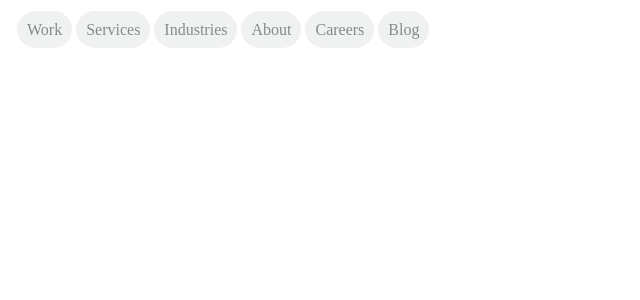
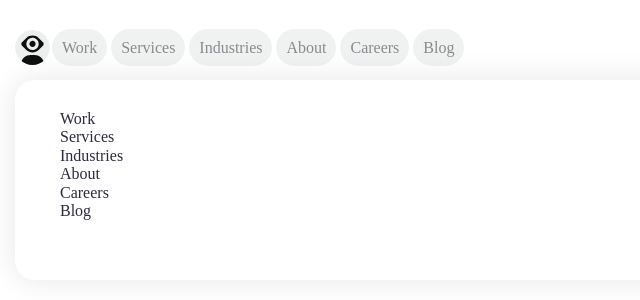
Before and after one commit to kendalbessette/bh-redesign-header, a Next.js app: page / in a window 1280 px wide. Shown: the top 300 px of the page, without its empty margins (0-640 px from the left). Built offline with nearby package versions, Linux system fonts and the light colour scheme.

Commit message:
feature: added submenu items

```diff
--- a/src/components/navbar/index.tsx
+++ b/src/components/navbar/index.tsx
@@ -1,69 +1,107 @@
-import React from 'react';
+import React, {useState} from 'react';
 import {useRouter} from 'next/router';
-import { NavBarElement } from './navbarItem';
-
-
-import {
-  NavContainer,
-} from './style';
-
+import {NavBarElement} from './navbarItem';
+import {NavContainer} from './style';
+import {SubMenu} from './submenu';
 
 //placeholder route values
 const routes = [
   {
-    path: '/work',
+    path: 'work',
     title: 'Work',
-    external: false,
+    submenuTitle: 'Development',
+    subcategories: {
+      title: 'App Development',
+      path: '/services/enterprise-app-development',
+    },
   },
   {
     path: '/services',
     title: 'Services',
-    external: false,
-    subMenu: {
-      title: 'Development',
-      categories: {
-        title: 'React',
-        path: '/services/development'
-      }
-    }
+    submenuTitle: 'Development',
+    subcategories: {
+      title: 'App Development',
+      path: '/services/enterprise-app-development',
+    },
   },
   {
     path: '/industries',
     title: 'Industries',
-    external: false,
+    submenuTitle: 'Development',
+    subcategories: {
+      title: 'App Development',
+      path: '/services/enterprise-app-development',
+    },
   },
   {
     path: '/about',
     title: 'About',
-    external: false,
+    submenuTitle: 'Development',
+    subcategories: {
+      title: 'App Development',
+      path: '/services/enterprise-app-development',
+    },
   },
   {
     path: '/careers',
     title: 'Careers',
-    external: false,
+    submenuTitle: 'Development',
+    subcategories: {
+      title: 'App Development',
+      path: '/services/enterprise-app-development',
+    },
   },
   {
     path: '/blog',
     title: 'Blog',
-    external: false,
+    submenuTitle: 'Development',
+    subcategories: {
+      title: 'App Development',
+      path: '/services/enterprise-app-development',
+    },
   },
 ];
 
 export const Navbar = () => {
-  const { pathname } = useRouter();
+  const {pathname} = useRouter();
+  const [show, setShow] = useState(false);
+
+  function handleMenuClick() {
+    setShow(!show);
+  }
 
   return (
+    <div>
       <NavContainer>
+      <svg width="35" height="35" viewBox="0 0 35 35" fill="none" xmlns="http://www.w3.org/2000/svg">
+<g clip-path="url(#clip0_73_965)">
+<path d="M0 17.5C0 7.83502 7.83502 0 17.5 0C27.165 0 35 7.83502 35 17.5C35 27.165 27.165 35 17.5 35C7.83502 35 0 27.165 0 17.5Z" fill="#F0F1F1"/>
+<path d="M0 17.5C0 7.83502 7.83502 0 17.5 0C27.165 0 35 7.83502 35 17.5C35 27.165 27.165 35 17.5 35C7.83502 35 0 27.165 0 17.5Z" fill="#E3E5E7" fill-opacity="0.25"/>
+<path d="M27.9659 12.1937L23.6067 7.8864C22.8049 7.09327 21.8528 6.46409 20.805 6.03483C19.7571 5.60556 18.6339 5.38461 17.4996 5.38461C16.3653 5.38461 15.2422 5.60556 14.1943 6.03483C13.1464 6.46409 12.1944 7.09327 11.3925 7.8864L7.03334 12.1937C6.80398 12.4203 6.62204 12.6893 6.4979 12.9855C6.37377 13.2816 6.30988 13.599 6.30988 13.9196C6.30988 14.2401 6.37377 14.5575 6.4979 14.8536C6.62204 15.1498 6.80398 15.4188 7.03334 15.6454L11.3925 19.961C12.1944 20.7542 13.1464 21.3833 14.1943 21.8126C15.2422 22.2419 16.3653 22.4628 17.4996 22.4628C18.6339 22.4628 19.7571 22.2419 20.805 21.8126C21.8528 21.3833 22.8049 20.7542 23.6067 19.961L27.9659 15.6516C28.1967 15.4252 28.3799 15.1559 28.5049 14.8591C28.6299 14.5624 28.6943 14.2441 28.6943 13.9227C28.6943 13.6012 28.6299 13.283 28.5049 12.9862C28.3799 12.6895 28.1967 12.4201 27.9659 12.1937ZM17.4996 20.0172C16.2794 20.0177 15.0865 19.6603 14.0718 18.9903C13.0571 18.3204 12.2661 17.3679 11.7991 16.2535C11.332 15.1391 11.2098 13.9128 11.4479 12.7297C11.686 11.5466 12.2737 10.4599 13.1367 9.6071C13.9997 8.75428 15.0991 8.17366 16.296 7.93868C17.4928 7.7037 18.7333 7.82492 19.8604 8.28702C20.9875 8.74912 21.9507 9.53132 22.6281 10.5347C23.3054 11.538 23.6665 12.7174 23.6657 13.9237C23.6646 15.5398 23.0145 17.0894 21.8583 18.232C20.7021 19.3746 19.1344 20.0167 17.4996 20.0172Z" fill="#0F0F10"/>
+<path d="M17.4997 10.8718C16.8902 10.8722 16.2945 11.0512 15.7879 11.3862C15.2813 11.7211 14.8865 12.197 14.6533 12.7537C14.4202 13.3104 14.3592 13.923 14.478 14.5139C14.5969 15.1049 14.8902 15.6478 15.3211 16.074C15.7519 16.5002 16.3009 16.7906 16.8986 16.9085C17.4963 17.0264 18.1159 16.9665 18.6792 16.7364C19.2425 16.5063 19.7242 16.1163 20.0634 15.6157C20.4026 15.1151 20.584 14.5263 20.5849 13.9238C20.5854 13.523 20.506 13.1261 20.3512 12.7557C20.1964 12.3853 19.9692 12.0487 19.6826 11.7652C19.3961 11.4817 19.0558 11.2569 18.6812 11.1036C18.3066 10.9503 17.9051 10.8715 17.4997 10.8718Z" fill="#0F0F10"/>
+<path d="M7.34502 59.4244C7.30371 59.1734 7.18449 58.9413 7.00387 58.7603L4.14407 55.9352C3.58734 55.3869 3.17114 54.7151 2.93012 53.9757C2.6891 53.2362 2.63022 52.4506 2.75839 51.6841L5.91723 33.0455C6.30124 30.7676 7.49052 28.6984 9.27334 27.2062C11.0562 25.7141 13.3168 24.8958 15.6528 24.8972H19.3591C21.695 24.8962 23.9554 25.7146 25.7381 27.2067C27.5209 28.6988 28.7103 30.7678 29.0947 33.0455L32.2409 51.6841C32.3696 52.4499 32.3118 53.235 32.0723 53.9743C31.8328 54.7136 31.4184 55.3858 30.8636 55.9352L28.0038 58.7603C27.822 58.941 27.7013 59.173 27.6585 59.4244L22.7854 88.3056H21.2018C20.878 88.3059 20.5572 88.2431 20.2579 88.1209C19.9586 87.9986 19.6866 87.8193 19.4575 87.5931C19.2283 87.3669 19.0464 87.0983 18.9222 86.8026C18.798 86.507 18.734 86.19 18.7337 85.8699V65.1369C18.7337 64.8134 18.6037 64.5031 18.3722 64.2743C18.1408 64.0455 17.8269 63.917 17.4996 63.917C17.1723 63.917 16.8585 64.0455 16.627 64.2743C16.3956 64.5031 16.2656 64.8134 16.2656 65.1369V85.872C16.2656 86.192 16.2018 86.5089 16.0778 86.8046C15.9539 87.1002 15.7722 87.3688 15.5432 87.595C15.3142 87.8212 15.0423 88.0006 14.7431 88.1229C14.4439 88.2452 14.1233 88.308 13.7996 88.3077H12.216L7.34502 59.4244Z" fill="#0F0F10"/>
+</g>
+<defs>
+<clipPath id="clip0_73_965">
+<path d="M0 17.5C0 7.83502 7.83502 0 17.5 0C27.165 0 35 7.83502 35 17.5C35 27.165 27.165 35 17.5 35C7.83502 35 0 27.165 0 17.5Z" fill="white"/>
+</clipPath>
+</defs>
+</svg>
         {routes.map(route => {
           return (
+            <nav>
               <NavBarElement
-            nextLinkProps={{href:route.path}}
+                nextLinkProps={{href: route.path}}
                 key={`nav_route_${route.path}`}
                 title={route.title}
                 active={route.path === pathname}
+                onClick={handleMenuClick}
               />
+            </nav>
           );
         })}
       </NavContainer>
+      <SubMenu />
+    </div>
   );
 };
--- a/src/components/navbar/navbarItem/index.tsx
+++ b/src/components/navbar/navbarItem/index.tsx
@@ -1,26 +1,22 @@
-import Link, { LinkProps } from 'next/link';
+import Link, {LinkProps} from 'next/link';
 import React from 'react';
-import { StyledNavBarLink, NavBarElementContainer } from './style'
-
+import {StyledNavBarLink, NavBarElementContainer} from './style';
 interface NavBarElementProps {
   title: string;
-    active: boolean;
+  active?: boolean;
   nextLinkProps: LinkProps;
   containerStyle?: HTMLDivElement;
   linkStyle?: HTMLAnchorElement;
+  onClick: React.MouseEventHandler<HTMLButtonElement>;
+
 }
 
-
-  export const NavBarElement: React.FC<NavBarElementProps> = ({
-    title,
-    active,
-    nextLinkProps,
-    containerStyle,
-  }) =>
-   (
-      <NavBarElementContainer style={containerStyle}>
+export const NavBarElement: React.FC<NavBarElementProps> = ({title, nextLinkProps, active}) => (
+  <NavBarElementContainer>
     <Link {...nextLinkProps}>
-          <StyledNavBarLink className={active ? 'active' : ''}>{title}</StyledNavBarLink>
+      <StyledNavBarLink className={active ? 'active' : ''}>
+        {title}
+      </StyledNavBarLink>
     </Link>
   </NavBarElementContainer>
 );
--- a/src/components/navbar/navbarItem/style.ts
+++ b/src/components/navbar/navbarItem/style.ts
@@ -10,13 +10,13 @@ export const StyledNavBarLink = styled.a`
   vertical-align: middle;
   text-decoration: none;
 
-  &.active a {
-    background: black;
-  }
+  &:active {
+    background: #000000;
+    color: #FFFFFF;  }
 
   &:hover {
-    background: #D5E6FF;
-    color: #0060F0;
+    background: #000000;
+    color: #FFFFFF;
   }
 `;
 
--- a/src/components/navbar/style.ts
+++ b/src/components/navbar/style.ts
@@ -6,7 +6,7 @@ export const NavContainer = styled.nav`
   flex-direction: row;
   align-items: center;
   margin-left: 15px;
-  margin-top: 20px;
+  margin-top: 30px;
   position: fixed;
   top: 0;
 `;
@@ -37,11 +37,10 @@ export const StyledNavBarLink = styled.a`
   margin: 2px;
   border-radius: 35px;
   background: #f0f1f1;
-  border-radius: 30px;
   vertical-align: middle;
   text-decoration: none;
 
-  &.active span{
+  &.active a {
     background: black;
   }
 
@@ -50,3 +49,10 @@ export const StyledNavBarLink = styled.a`
     color: #0060F0;
   }
 `;
+
+export const SubMenuContainer = styled.div`
+  align-items: center;
+  margin-left: 15px;
+  margin-top: 30px;
+
+`;
--- /dev/null
+++ b/src/components/navbar/submenu/index.tsx
@@ -0,0 +1,84 @@
+import React from 'react';
+import { SubMenuItem } from '../submenuitem';
+
+import {
+  SubMenuContainer,
+} from './style';
+
+
+//placeholder route values
+const subRoutes = [
+  {
+    path: 'work',
+    title: 'Work',
+    submenuTitle: 'Development',
+    subcategories: {
+      title: 'App Development',
+      path: '/services/enterprise-app-development',
+    },
+  },
+  {
+    path: '/services',
+    title: 'Services',
+    submenuTitle: 'Development',
+    subcategories: {
+      title: 'App Development',
+      path: '/services/enterprise-app-development',
+    },
+  },
+  {
+    path: '/industries',
+    title: 'Industries',
+    submenuTitle: 'Development',
+    subcategories: {
+      title: 'App Development',
+      path: '/services/enterprise-app-development',
+    },
+  },
+  {
+    path: '/about',
+    title: 'About',
+    submenuTitle: 'Development',
+    subcategories: {
+      title: 'App Development',
+      path: '/services/enterprise-app-development',
+    },
+  },
+  {
+    path: '/careers',
+    title: 'Careers',
+    submenuTitle: 'Development',
+    subcategories: {
+      title: 'App Development',
+      path: '/services/enterprise-app-development',
+    },
+  },
+  {
+    path: '/blog',
+    title: 'Blog',
+    submenuTitle: 'Development',
+    subcategories: {
+      title: 'App Development',
+      path: '/services/enterprise-app-development',
+    },
+  },
+];
+
+export const SubMenu = () => {
+
+  return (
+    <SubMenuContainer>
+      {subRoutes.map(route => {
+        return (
+          <div>
+          <SubMenuItem
+            subMenuTitle={route.title}
+            nextLinkProps={{href: route.subcategories.path}}
+            key={`nav_route_${route.subcategories.path}`}
+          />
+        </div>
+        );
+      })}
+    </SubMenuContainer>
+  );
+};
--- /dev/null
+++ b/src/components/navbar/submenu/style.ts
@@ -0,0 +1,20 @@
+import styled from 'styled-components';
+
+export const SubMenuContainer = styled.div`
+  margin: 80px 15px;
+  padding: 30px 45px 60px;
+  border-radius: 20px;
+  box-shadow: 0px 0px 30px rgba(0, 0, 0, 0.1);
+  border-radius: 20px;
+  width: 97%;
+  position: absolute`;
+
+export const StyledSubMenuLink = styled.a`
+  text-decoration: none;
+
+  &.active a {
+  }
+
+  &:hover {
+  }
+`;
--- /dev/null
+++ b/src/components/navbar/submenuitem/index.tsx
@@ -0,0 +1,20 @@
+import Link, {LinkProps} from 'next/link';
+import React from 'react';
+import {StyledSubMenuLink, SubMenuElementContainer} from './style';
+
+interface SubMenuItemProps {
+  subMenuTitle?: string;
+  nextLinkProps: LinkProps;
+  containerStyle?: HTMLDivElement;
+  linkStyle?: HTMLAnchorElement;
+}
+
+export const SubMenuItem: React.FC<SubMenuItemProps> = ({ subMenuTitle, nextLinkProps, }) => (
+  <SubMenuElementContainer>
+    <Link {...nextLinkProps}>
+      <StyledSubMenuLink>
+        {subMenuTitle}
+      </StyledSubMenuLink>
+    </Link>
+  </SubMenuElementContainer>
+);
--- /dev/null
+++ b/src/components/navbar/submenuitem/style.ts
@@ -0,0 +1,14 @@
+import styled from "styled-components";
+
+export const StyledSubMenuLink = styled.a`
+
+  &:hover {
+    color: #0060F0;
+  }
+
+  & .category-title {
+    font-size: 32px;
+  }
+`;
+
+export const SubMenuElementContainer = styled.div``;
--- a/tsconfig.json
+++ b/tsconfig.json
@@ -34,7 +34,7 @@
   "include": [
     "**/*.ts",
     "**/*.tsx"
-  ],
+, "src/components/navbar/routes.js"  ],
   "plugins": [
     {
       "name": "typescript-tslint-plugin"
```
Lines whose indentation alone changed are shown as unchanged.
